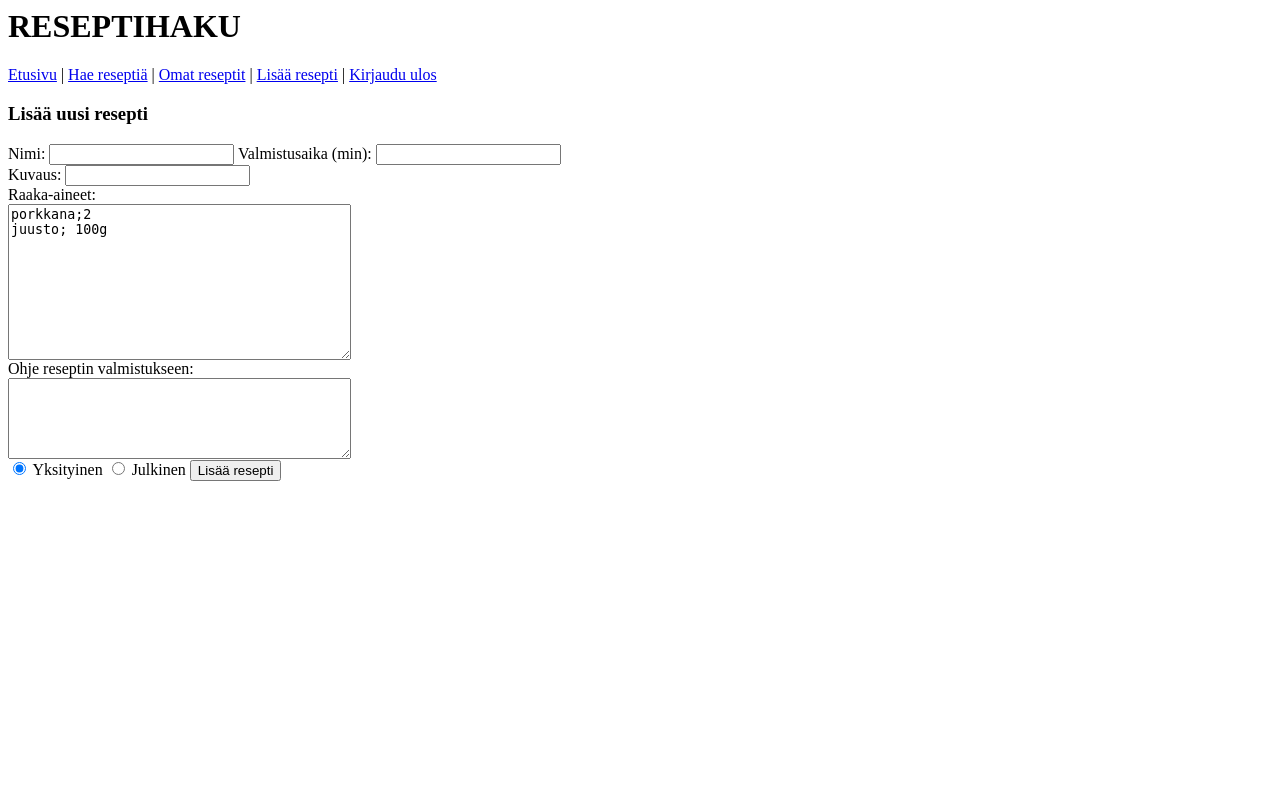
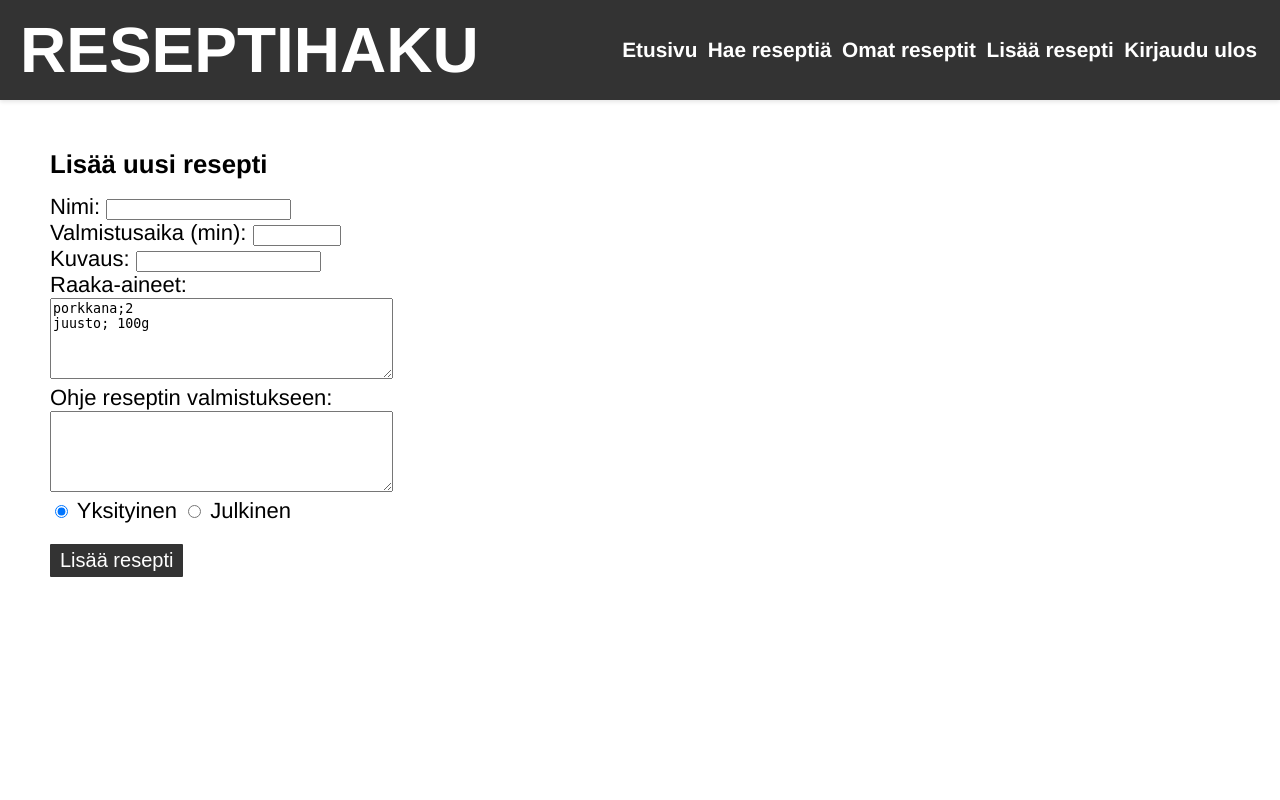
Before and after one commit to eljarvi/TKT20019-Reseptihaku, a Flask app: page /addrecipe in a window 1280 px wide. Run offline with Flask 3, Linux system fonts and the light colour scheme; the visitor is signed in with stand-in values (Sample User, id 1).

Commit message:
Create main.css

```diff
--- /dev/null
+++ b/static/main.css
@@ -0,0 +1,128 @@
+body {
+    font-family: 'Helvetica Neue', Arial, sans-serif;
+    margin: auto;
+    max-width: 80em;
+    background-color: rgb(245, 236, 203);
+}
+
+header {
+    background-color: #333;
+    color: #fff;
+    padding: 10px 20px;
+    height: 80px;
+    box-shadow: 0 2px 4px rgba(0, 0, 0, 0.1);
+    display: flex;
+    justify-content: space-between;
+    align-items: center;
+}
+
+header h1 {
+    font-size: 4em;
+}
+
+h1 {
+    margin: 0;
+}
+
+nav ul {
+    list-style-type: none;
+    margin: 0;
+    padding: 0;
+    display: flex;
+}
+
+nav li {
+    margin-right: 20px;
+}
+
+nav a {
+    text-decoration: none;
+    color: #fff;
+    font-weight: bold;
+    font-size: 1.3em;
+    transition: color 0.3s ease;
+    padding: 3px;
+}
+
+a {
+    text-decoration: underline;
+    color: #000000;
+    font-weight: bold;
+}
+
+a:hover {
+    color:  #ffcc00;
+}
+
+nav a:hover {
+    color: #ffcc00;
+}
+
+.recipe {
+    width: 80%;
+    max-width: 1000px;
+    margin: 20px auto;
+    padding: 30px;
+    background-color: #fdfafa;
+    box-shadow: 0 0 10px rgba(0, 0, 0, 0.1);
+    border-radius: 8px;
+    overflow: hidden;
+    word-wrap: break-word;
+    font-size: 18px;
+}
+
+.recipe p {
+    color: #353434;
+    font-size: 20px;
+    line-height: 1.5;
+    margin-right: 500px;
+}
+
+.recipe h1, h2, h3 {
+    margin-bottom: 15px;
+}
+
+
+
+.content {
+    font-size: 22px;
+    font-family: 'Helvetica', sans-serif;
+    margin: 50px;
+    background-color: white;
+    margin-bottom: 0;
+}
+
+.container {
+    background-color: white;
+    padding: 0;
+    min-height: 100vh;
+    box-shadow: 0 0 10px rgba(0, 0.1, 0.1, 0.2);
+    overflow-y: auto;
+}
+
+input[type="submit"] {
+    background-color: #333;
+    color: #fff;
+    margin-top: 5px;
+    margin-bottom: 2px;
+    padding: 5px 10px;
+    border: none;
+    border-radius: 1px;
+    cursor: pointer;
+    transition: background-color 0.3s ease;
+    font-size: 20px;
+}
+
+
+input[type="submit"]:hover {
+    color: #ffcc00;
+}
+
+.content input[type="submit"] {
+    margin-top: 20px;
+    margin-bottom: 20px;
+}
+
+input[type='number']{
+    width: 80px;
+}
--- a/templates/addrecipe.html
+++ b/templates/addrecipe.html
@@ -1,12 +1,16 @@
+{% extends "layout.html" %}
+{% block content %}
+<div class="container">
 {% include 'header.html' %}
 
+<div class="content">
 <h3>Lisää uusi resepti</h3>
 <form action = "/addrecipe" method = "post">
-Nimi: <input type = "text" name = "name" minlength="1" maxlength="50">
-Valmistusaika (min): <input type = "number" name = "time"><br>
+Nimi: <input type = "text" name = "name" minlength="1" maxlength="50"><br>
+Valmistusaika (min): <input type = "number" name = "time" cols="5"><br>
 Kuvaus: <input type = "text" name = "description" maxlength="100"><br>
 Raaka-aineet:<br>
-<textarea name = "ingredients" rows = "10", cols = "40", maxlength="1000">
+<textarea name = "ingredients" rows = "5", cols = "40", maxlength="1000">
 porkkana;2
 juusto; 100g
 </textarea><br>
@@ -15,9 +19,13 @@ Ohje reseptin valmistukseen:<br>
 <textarea name = "instructions" rows = "5", cols = "40" maxlength="1000"></textarea><br>
 
 <input type = "radio" name = "privacy" value="true" checked="checked"> Yksityinen
-<input type="radio" name = "privacy" value="false"> Julkinen
+<input type="radio" name = "privacy" value="false"> Julkinen<br>
 
 <input type="submit" value = "Lisää resepti">
 <input type = "hidden" name = "user_id" value = "{{session.user_id}}">
 <input type="hidden" name="csrf_token" value="{{ session.csrf_token }}">
 </form>
+
+{% endblock %}
+</div>
+</div>
--- a/templates/header.html
+++ b/templates/header.html
@@ -1,14 +1,14 @@
 <header>
     <h1>RESEPTIHAKU</h1>
-    <p>
-        <a href="/">Etusivu</a> |
-        <a href="/search">Hae reseptiä</a> |
+    <nav>
+        <a href="/">Etusivu</a>
+        <a href="/search">Hae reseptiä</a>
         {% if session.user_id %}
-        <a href="/myrecipes/{{ session.user_id }}">Omat reseptit</a> |
-        <a href="/addrecipe">Lisää resepti</a> |
+        <a href="/myrecipes/{{ session.user_id }}">Omat reseptit</a>
+        <a href="/addrecipe">Lisää resepti</a>
         <a href="/logout">Kirjaudu ulos</a>
         {% else %}
         <a href="/login">Kirjaudu</a>
         {% endif %}
-    </p>
+    </nav>
 </header>
--- /dev/null
+++ b/templates/layout.html
@@ -0,0 +1,4 @@
+<!doctype html>
+<link rel="stylesheet" href="/static/main.css">
+<meta name="viewport" content="width=device-width, initial-scale=1">
+{% block content %}{% endblock %}
```
Also changed, not shown: templates/index.html (+9 -0 lines), templates/login.html (+9 -1 lines), templates/modify.html (+10 -2 lines), templates/myrecipes.html (+12 -3 lines), templates/recipe.html (+15 -3 lines), templates/register.html (+9 -0 lines), templates/search.html (+13 -3 lines).
